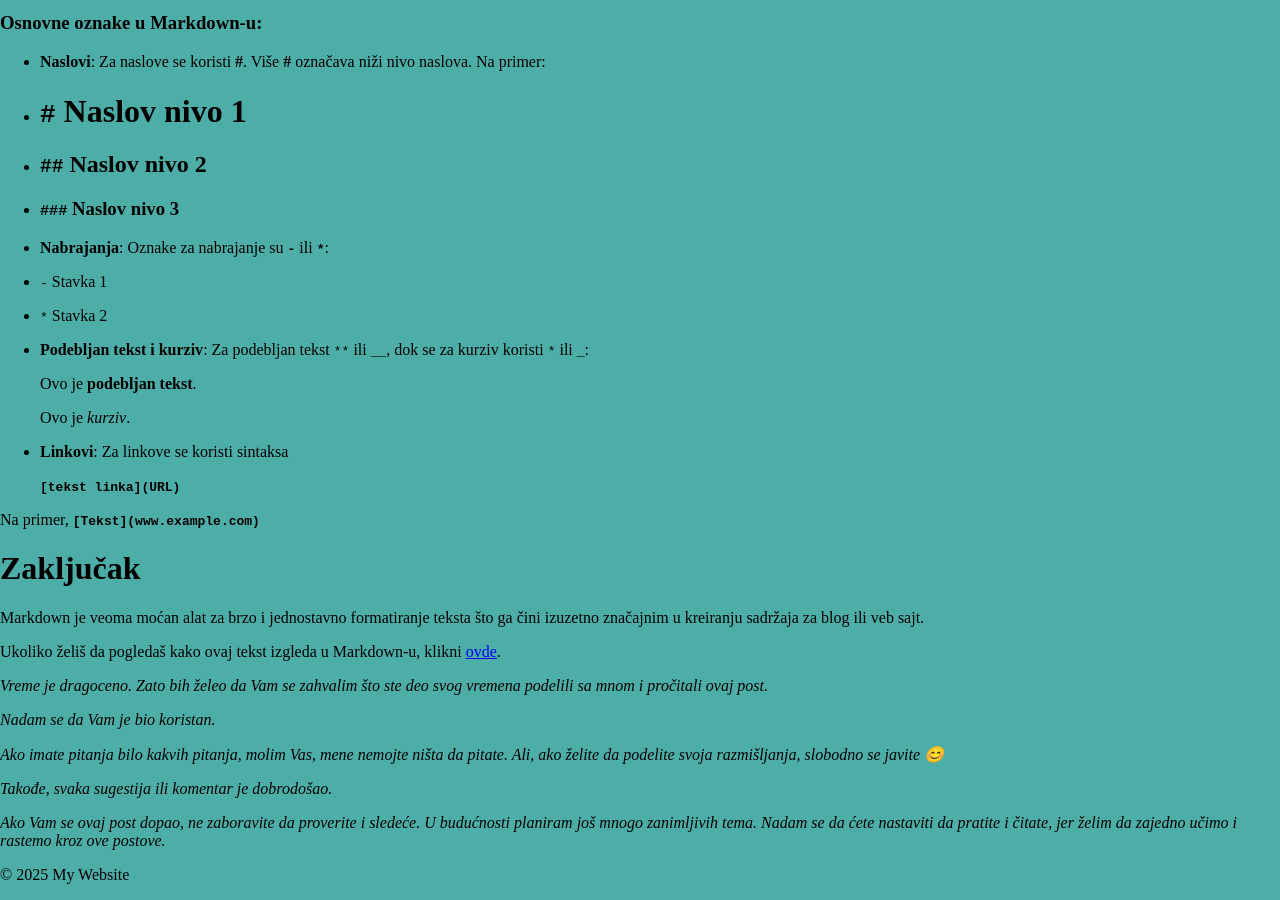
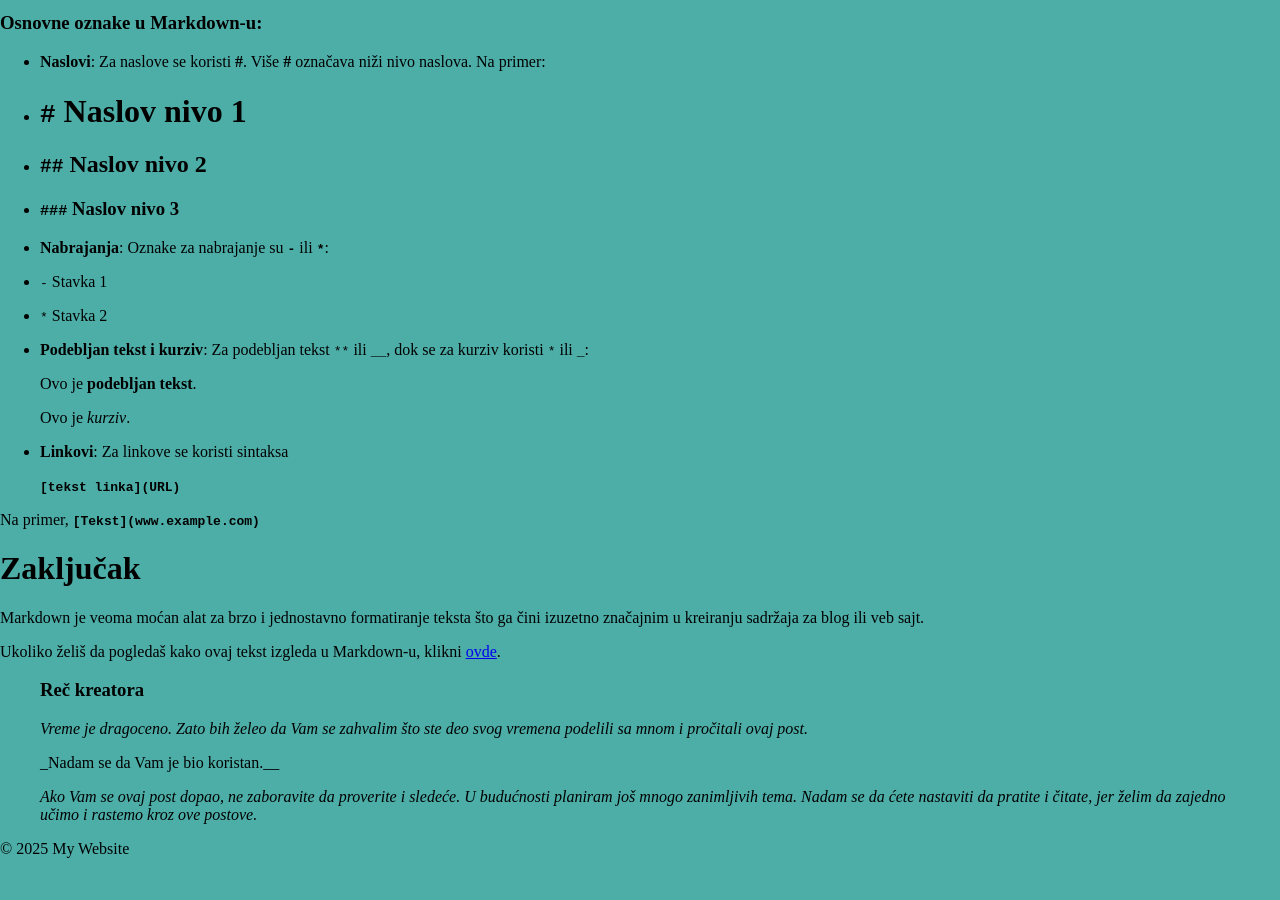
Before and after one commit to MarkoKolarevic/Deep-Dive, a Jekyll site: the page built from _posts/2025-02-09-naslov-prvog-teksta.md, in a window 1280 px wide and 900 px high, scrolled down 792 px. Built offline with Jekyll 4.4.1, drawn with Linux system fonts in a browser that asks for light colours; after the commit the page ends 1666 px from its top, so only the background shows below that.

Commit message:
Dodatno uređivanje

```diff
--- a/_posts/2025-02-09-naslov-prvog-teksta.md
+++ b/_posts/2025-02-09-naslov-prvog-teksta.md
@@ -63,12 +63,11 @@ Markdown je veoma moćan alat za brzo i jednostavno formatiranje teksta što ga
 
 Ukoliko želiš da pogledaš kako ovaj tekst izgleda u Markdown-u, klikni [ovde](https://github.com/MarkoKolarevic/Deep-Dive/blob/main/_posts/2025-02-09-naslov-prvog-teksta.md?plain=1).
 
-_Vreme je dragoceno. Zato bih želeo da Vam se zahvalim što ste deo svog vremena podelili sa mnom i pročitali ovaj post._
 
-_Nadam se da Vam je bio koristan._
-
-_Ako imate pitanja bilo kakvih pitanja, molim Vas, mene nemojte ništa da pitate. Ali, ako želite da podelite svoja razmišljanja, slobodno se javite 😊️_
-
-_Takođe, svaka sugestija ili komentar je dobrodošao._
-
-_Ako Vam se ovaj post dopao, ne zaboravite da proverite i sledeće. U budućnosti planiram još mnogo zanimljivih tema. Nadam se da ćete nastaviti da pratite i čitate, jer želim da zajedno učimo i rastemo kroz ove postove._
+> ### Reč kreatora
+>
+> _Vreme je dragoceno. Zato bih želeo da Vam se zahvalim što ste deo svog vremena podelili sa mnom i pročitali ovaj post._
+>
+>_Nadam se da Vam je bio koristan.__
+>
+>_Ako Vam se ovaj post dopao, ne zaboravite da proverite i sledeće. U budućnosti planiram još mnogo zanimljivih tema. Nadam se da ćete nastaviti da pratite i čitate, jer želim da zajedno učimo i rastemo kroz ove postove._
```
